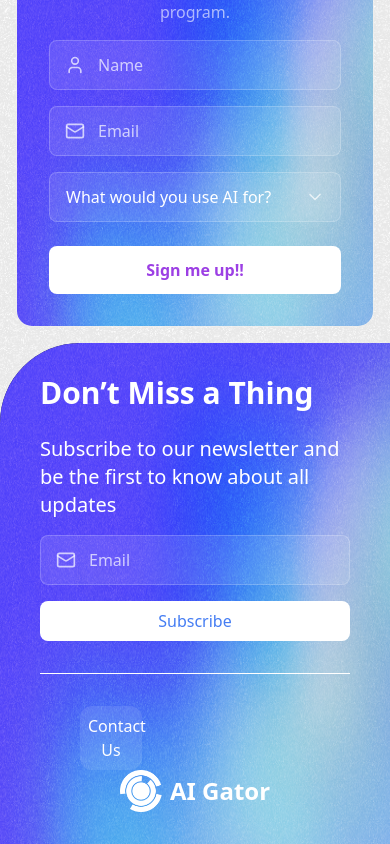
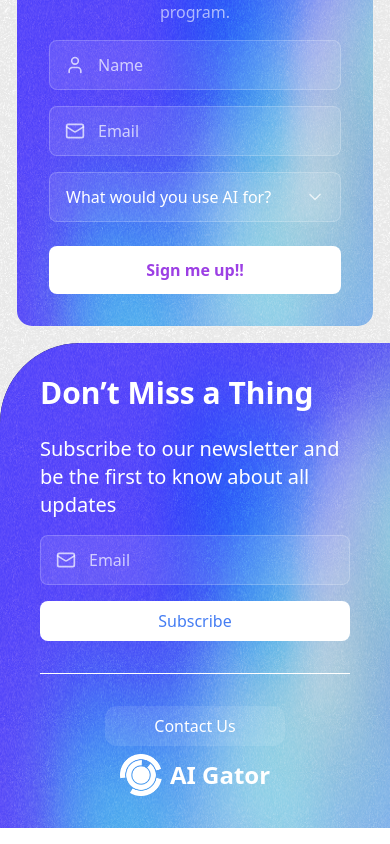
Before and after one commit to anman00/aigator-landing-page, a React (Vite) app: page / in a window 390 px wide. Shown: the part 2997-3841 px from the top of the page. Built offline with nearby package versions, Linux system fonts and the light colour scheme.

Commit message:
feat: changes

```diff
--- a/index.html
+++ b/index.html
@@ -8,7 +8,27 @@
   </head>
   <!-- <body class="bg-repeat bg-opacity-[24%] w-full" style="background-image: url(./src/assets/blur.png);"> -->
   <body>
-    <div id="root"></div>
-    <script type="module" src="/src/main.tsx"></script>
+    <div id="root" class="scrollable"></div>
+    <script type="module" src="/src/main.tsx">
+      var selScrollable = '.scrollable';
+      // Uses document because document will be topmost level in bubbling
+      $(document).on('touchmove',function(e){
+        e.preventDefault();
+      });
+      // Uses body because jQuery on events are called off of the element they are
+      // added to, so bubbling would not work if we used document instead.
+      $('body').on('touchstart', selScrollable, function(e) {
+        if (e.currentTarget.scrollTop === 0) {
+          e.currentTarget.scrollTop = 1;
+        } else if (e.currentTarget.scrollHeight === e.currentTarget.scrollTop + e.currentTarget.offsetHeight) {
+          e.currentTarget.scrollTop -= 1;
+        }
+      });
+      // Stops preventDefault from being called on document if it sees a scrollable div
+      $('body').on('touchmove', selScrollable, function(e) {
+        e.stopPropagation();
+      });
+
+    </script>
   </body>
 </html>
--- a/src/components/Footer.tsx
+++ b/src/components/Footer.tsx
@@ -103,15 +103,15 @@ export const Footer = () => {
         </div>
         <div className="flex border-t border-white pt-8 flex-col-reverse flex-start md:flex-row justify-between items-center pb-8">
 
-        <div className="text-white text-2xl font-bold flex items-center justify-center gap-2">
+        <div className="text-white text-2xl min-w-[180px] font-bold flex items-center justify-center gap-2">
           <img src={LogoLight} alt="" className='h-[42px] w-[42px]' />
           <h1> AI Gator</h1>
         </div>
-          <div className="flex gap-6 flex-col md:flex-row text-center w-full">
+          <div className="flex gap-6 flex-col md:flex-row text-center items-center md:items-start w-full">
             {/* <a href="#" className="bg-white/10 w-full p-2 rounded-xl hover:bg-white/50 transition-colors">
               Terms & Conditions
             </a> */}
-            <a href="mailto:hello@aigator.xyz" className="bg-white/10 w-1/5 ml-10 p-2 rounded-xl hover:bg-white/50 transition-colors">
+            <a href="mailto:hello@aigator.xyz" className="min-w-[180px] mb-2 md: mb-0 bg-white/10 w-1/5 mb:ml-10 p-2 rounded-xl hover:bg-white/50 transition-colors">
               Contact Us
             </a>
             {/* <a href="#" className="bg-white/10 w-full p-2 rounded-xl hover:bg-white/50 transition-colors">
--- a/src/components/SignUp/SignUpForm.tsx
+++ b/src/components/SignUp/SignUpForm.tsx
@@ -78,17 +78,18 @@ export function SignUpForm() {
           />
         </div>
 
-        <div className="relative">
+        <div className="relative group">
         <ChevronDown className="absolute right-4 top-1/2 -translate-y-1/2 w-5 h-5 text-white/70 pointer-events-none" />
         <select
           name="aiUseCase"
           required
-            className="w-full px-4 py-3 rounded-lg bg-white/10 text-white focus:outline-none focus:ring-2 focus:ring-white/50 border border-white/20 appearance-none"
+          className="w-full px-4 py-3 rounded-lg bg-white/10 text-white placeholder-white/70 focus:outline-none focus:ring-2 focus:ring-white/50 border border-white/20 appearance-none hover:border-white/70"
         >
-            <option value="">What would you use AI for?</option>
+          <option value="" className="text-white/70">What would you use AI for?</option>
           <option value="development">Development</option>
           <option value="design">Design</option>
           <option value="marketing">Marketing</option>
+          <option value="other">Other</option>
         </select>
         </div>
       </div>
--- a/src/index.css
+++ b/src/index.css
@@ -7,6 +7,7 @@ html {
 }
 
 body {
+  overscroll-behavior-y: none;
   @apply antialiased overflow-x-hidden;
 }
 
```
Lines whose indentation alone changed are shown as unchanged.
